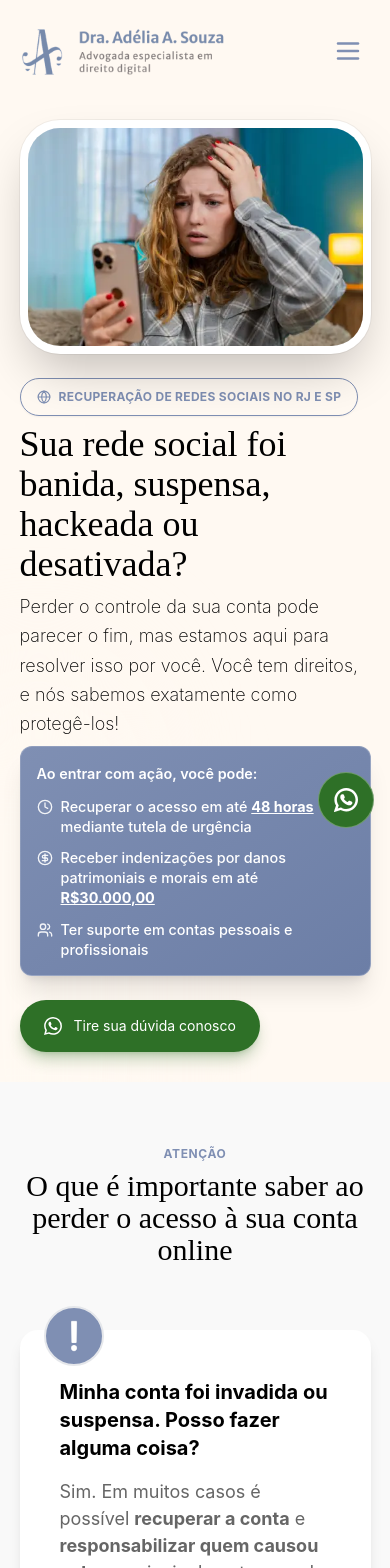
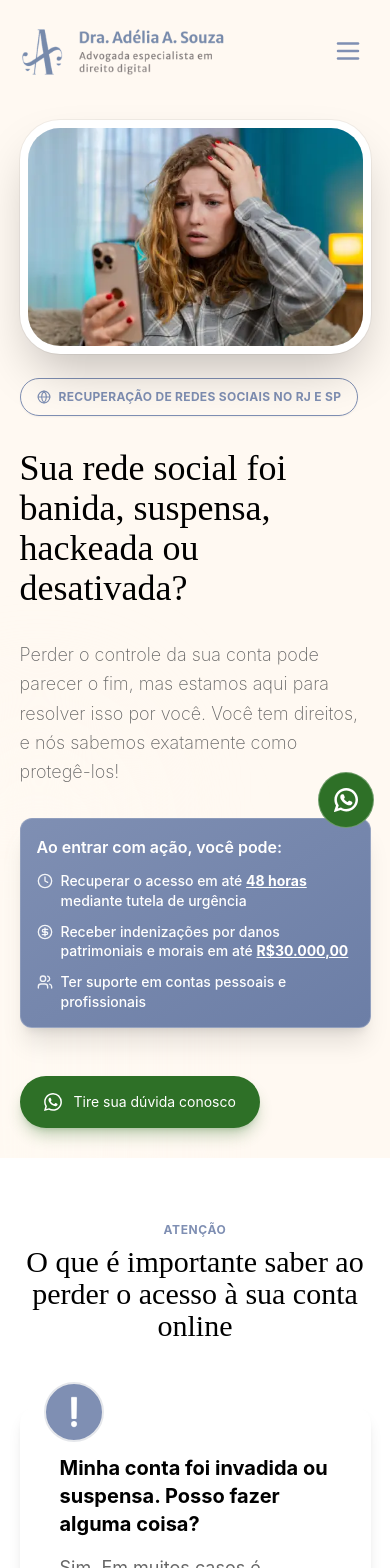
Before and after one commit to Paper-Street-Softwares/LPS-Adelia, a React (Vite) app: page / in a window 390 px wide. Shown: the top 1568 px of the page. Built offline with nearby package versions, Linux system fonts and the light colour scheme.

Commit message:
fix: Ajustes

```diff
--- a/src/components/sections/FeaturesNovaTemplate.jsx
+++ b/src/components/sections/FeaturesNovaTemplate.jsx
@@ -38,7 +38,7 @@ function FeaturesNovaTemplate({ colorMode, frasesDestaque, accordion }) {
       text = 'text-corTitulosPreto'
       textOpacity = 'text-corOutrosTextosPreto'
       textDestaque = 'text-primaryDark'
-      cardBg = 'bg-quartenary'
+      cardBg = 'bg-white'
       iconBg = 'bg-white text-primaryDark'
       image = ' border-[8px] border-white'
       hoverCardBg = 'hover:bg-primaryDark hover:text-white'
--- a/src/components/sections/HeroTemplateNovo.jsx
+++ b/src/components/sections/HeroTemplateNovo.jsx
@@ -117,14 +117,14 @@ function HeroTemplateNovo({
           className={`absolute bottom-0 left-0 w-[40%] h-1/2 rounded-full blur-3xl -translate-x-1/4 translate-y-1/4 z-0 ${backgroundMode}`}
         />
         <SectionWrapper>
-          <div className=" relative z-10 grid lg:grid-cols-2 gap-4 phone2:gap-6 lg:gap-20 items-center">
+          <div className="relative z-10 grid lg:grid-cols-2 gap-4 phone2:gap-6 lg:gap-20 items-center w-full">
             {/* Content */}
 
             <motion.div
               initial={{ opacity: 0, x: -50 }}
               animate={{ opacity: 1, x: 0 }}
               transition={{ duration: 0.8, ease: 'easeOut' }}
-              className="space-y-2 desktop1:space-y-8 order-2 lg:order-1 flex flex-col items-start desktop1:items-start"
+              className="space-y-8 order-2 lg:order-1 flex flex-col items-start desktop1:items-start"
             >
               <div
                 className={`inline-flex items-center gap-2 px-4 py-1.5 rounded-full border shadow-sm text-[8px] phone2:text-xs font-secondFont font-bold tracking-wide uppercase ${bgMinitag}`}
@@ -136,26 +136,28 @@ function HeroTemplateNovo({
                 {content.texts.hero.miniTag}
               </div>
               <h1
-                className={`desktop1:text-start  text-[31px] phone2:text-4xl md:text-5xl lg:text-7xl font-medium leading-[1.1] md:leading-[1.0] ${text} `}
+                className={` desktop1:text-start text-[31px] phone2:text-4xl md:text-5xl lg:text-7xl font-medium leading-[1.1] ${text} `}
               >
                 {content.texts.hero.title}
               </h1>
 
               <p
-                className={`text-start desktop1:text-start text-lg md:text-xl leading-relaxed max-w-lg font-secondFont font-extralight ${text}`}
+                className={`text-start desktop1:text-start text-lg md:text-xl leading-relaxed max-w-lg font-secondFont font-extralight ${textOpacity}`}
               >
                 {content.texts.hero.subtitle}
               </p>
 
               <div className="max-w-[360px] bg-gradient-to-br from-[#7f8fb3] to-[#6c7ea6] text-white p-4 phone3:p-6 rounded-xl shadow-xl border border-white/20 font-secondFont flex flex-col gap-3 text-[9.6px] phone2:text-[14.4px] phone3:text-[16.8px]">
-                <h1 className="font-semibold">
+                <h1 className="font-semibold text-paragraph4">
                   Ao entrar com ação, você pode:
                 </h1>
 
                 {topicsCard.map((item, index) => (
                   <div key={index} className="flex gap-2 items-start">
                     <span className="text-white/90 mt-[2px]">{item.icon}</span>
-                    <div className="font-medium leading-snug">{item.text}</div>
+                    <div className="font-medium leading-snug text-paragraph3">
+                      {item.text}
+                    </div>
                   </div>
                 ))}
               </div>
--- a/tailwind.config.js
+++ b/tailwind.config.js
@@ -20,7 +20,7 @@ export default {
         primaryLight: '#ECDACB',
         primaryDark: '#7f8fb3',
         secondary: '#FFF9F2',
-        terciary: '#F5F5F5',
+        terciary: '#ffffff',
         quartenary: '#FAFBFC',
         borderImage: '#292929',
         corExclamationCard: '#350F0F',
```
